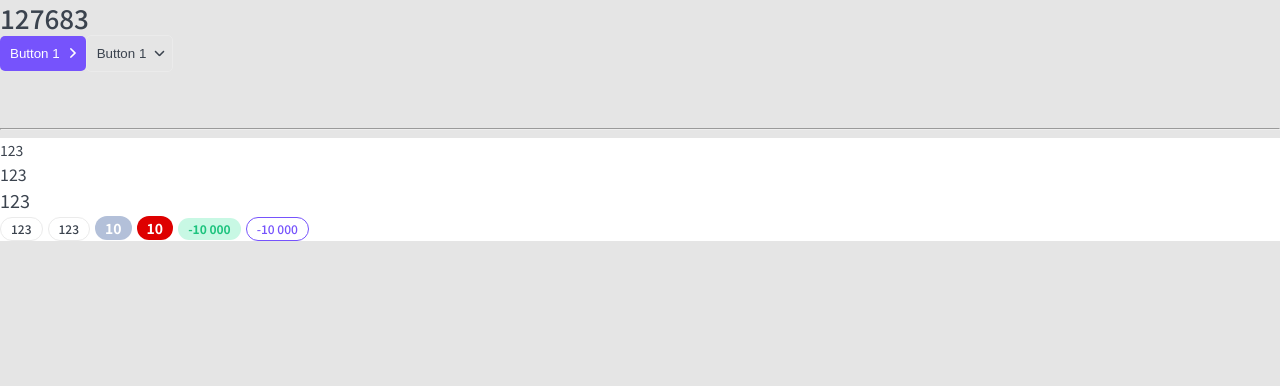
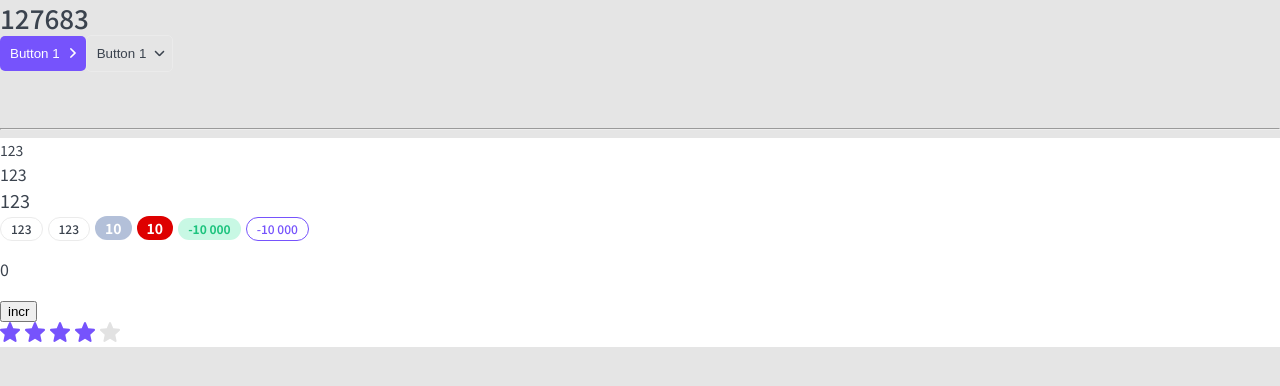
Before and after one commit to EvgeniiAtYourService/next-ts-app, a Next.js app: page / in a window 1280 px wide. Shown: the top 386 px of the page. Built offline with nearby package versions, Linux system fonts and the light colour scheme.

Commit message:
Make stars editable, add accessibility

```diff
--- /dev/null
+++ b/components/Rating/Rating.module.css
@@ -0,0 +1,11 @@
+.star svg {
+  margin-right: 5px;
+}
+
+.filled svg {
+  fill: var(--primary);
+}
+
+.editable {
+  cursor: pointer;
+}
--- /dev/null
+++ b/components/Rating/Rating.tsx
@@ -0,0 +1,78 @@
+import React, { KeyboardEvent, useEffect, useState } from 'react'
+import styles from './Rating.module.css'
+import StarIcon from './star.svg'
+import cn from 'classnames'
+import RatingProps from './Rating.props'
+
+export const Rating = ({
+  isEditable = false,
+  rating,
+  setRating,
+  ...props
+}: RatingProps): JSX.Element => {
+  const [ratingArray, setRatingArray] = useState<JSX.Element[]>(
+    new Array(5).fill(<></>)
+  )
+
+  const changeDisplay = (index: number): void => {
+    if (!isEditable) {
+      return
+    }
+    constructRating(index)
+  }
+
+  const handleClick = (index: number): void => {
+    if (!isEditable || !setRating) {
+      return
+    }
+    setRating(index)
+  }
+
+  const handleSpace = (
+    index: number,
+    event: KeyboardEvent<SVGElement>
+  ): void => {
+    if (event.code !== 'Space' || !setRating) {
+      return
+    }
+    setRating(index)
+  }
+
+  useEffect(() => {
+    constructRating(rating)
+  }, [rating])
+
+  const constructRating = (currentRating: number): void => {
+    const newRating = ratingArray.map((r: JSX.Element, index: number) => {
+      return (
+        <span
+          className={cn(styles.star, {
+            [styles.filled]: index < currentRating,
+            [styles.editable]: isEditable,
+          })}
+          onMouseEnter={(): void => changeDisplay(index + 1)}
+          onMouseLeave={(): void => changeDisplay(rating)}
+          onClick={(): void => {
+            handleClick(index + 1)
+          }}
+        >
+          <StarIcon
+            tabIndex={isEditable ? 0 : -1}
+            onKeyDown={(e: KeyboardEvent<SVGElement>): any =>
+              isEditable && handleSpace(index + 1, e)
+            }
+          />
+        </span>
+      )
+    })
+    setRatingArray(newRating)
+  }
+
+  return (
+    <div {...props}>
+      {ratingArray.map((ratingStar, index) => (
+        <span key={index}>{ratingStar}</span>
+      ))}
+    </div>
+  )
+}
--- a/components/index.ts
+++ b/components/index.ts
@@ -2,3 +2,4 @@
 export * from './Button/Button'
 export * from './Ptag/Ptag'
 export * from './Tag/Tag'
+export * from './Rating/Rating'
--- a/package.json
+++ b/package.json
@@ -21,6 +21,7 @@
     "@typescript-eslint/parser": "^5.10.2",
     "eslint": "^8.8.0",
     "eslint-config-next": "12.0.10",
+    "eslint-plugin-react-hooks": "^4.3.0",
     "stylelint": "^14.3.0",
     "stylelint-config-standard": "^24.0.0",
     "stylelint-order": "^5.0.0",
--- a/pages/index.tsx
+++ b/pages/index.tsx
@@ -1,6 +1,18 @@
-import { Button, Htag, Ptag, Tag } from '../components'
+import { useState, useEffect } from 'react'
+import { Button, Htag, Ptag, Rating, Tag } from '../components'
 
 export default function Home(): JSX.Element {
+  const [counter, setCounter] = useState<number>(0)
+
+  useEffect(() => {
+    console.log('Mounted')
+  }, [])
+  useEffect(() => {
+    console.log('Counter ' + counter)
+  }, [counter])
+
+  const [rating, setRating] = useState<number>(4)
+
   return (
     <div>
       <Htag tag="h1">127683</Htag>
@@ -32,6 +44,15 @@
         <Tag heightType="s" color="primary">
           -10 000
         </Tag>
+        <p>{counter}</p>
+        <button
+          onClick={(): void => {
+            setCounter(counter + 1)
+          }}
+        >
+          incr
+        </button>
+        <Rating rating={rating} isEditable setRating={setRating} />
       </div>
     </div>
   )
```
Also changed, not shown: components/Rating/Rating.props.ts (added, +8 -0 lines), .eslintrc.json, components/Rating/star.svg (added).
